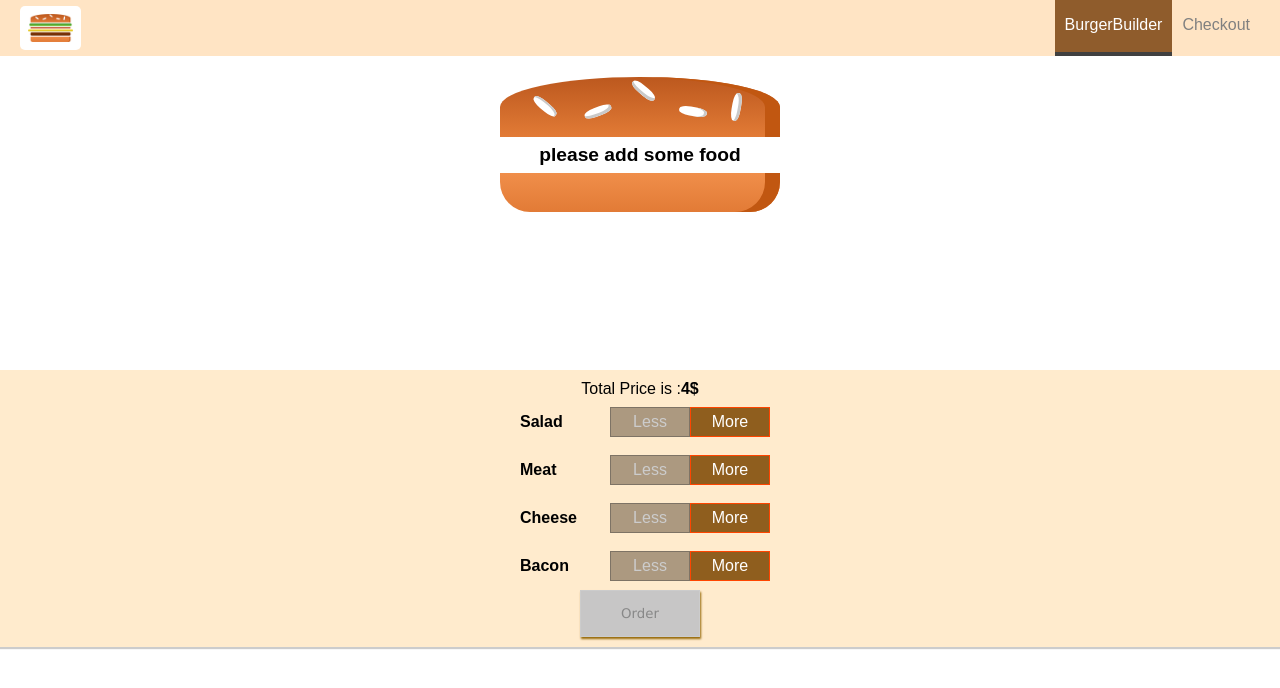
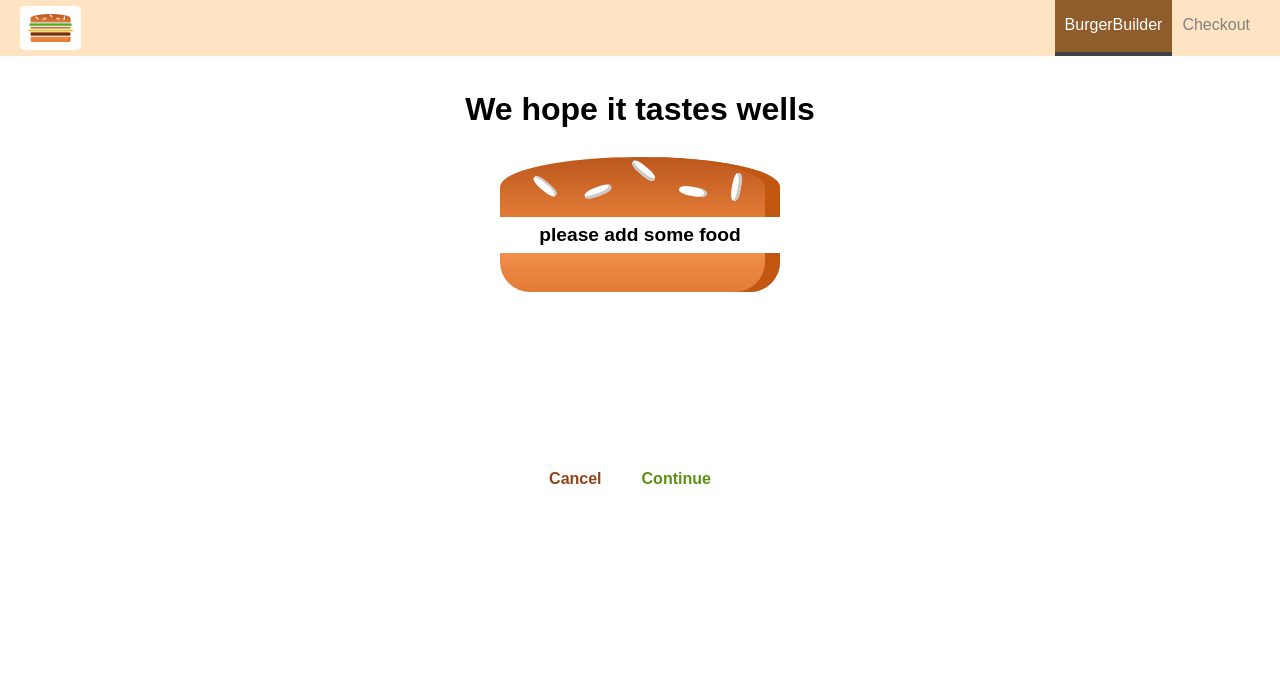
Before and after one commit to zhangmingkai4315/react-tutorial, a React app in the folder project-three/: page /checkout in a window 1280 px wide. Shown: the top 688 px of the page. Built offline with nearby package versions, Linux system fonts and the light colour scheme.

Commit message:
add checkout pages

```diff
--- a/project-three/package.json
+++ b/project-three/package.json
@@ -34,6 +34,7 @@
     "react": "^16.2.0",
     "react-dev-utils": "^4.2.1",
     "react-dom": "^16.2.0",
+    "react-router-dom": "^4.2.2",
     "style-loader": "0.19.0",
     "sw-precache-webpack-plugin": "0.11.4",
     "url-loader": "0.6.2",
--- a/project-three/src/App.js
+++ b/project-three/src/App.js
@@ -1,12 +1,17 @@
 import React, { Component } from 'react';
+import {Route, Switch} from 'react-router-dom'
+
 import Layout from './components/Layout/Layout';
 import BurgerBuilder from './containers/BurgerBuilder/BurgerBuilder';
-
+import { Checkout } from './containers/Checkout/Checkout';
 class App extends Component {
   render() {
     return (
         <Layout>
-          <BurgerBuilder/>
+          <Switch>
+              <Route path='/checkout' component={Checkout}/>
+              <Route path='/' component={BurgerBuilder}/>
+          </Switch>
         </Layout>
     );
   }
--- /dev/null
+++ b/project-three/src/components/Order/CheckoutSummary/CheckoutSummary.css
@@ -0,0 +1,11 @@
+.CheckoutSummary{
+  text-align: center;
+  width: 80%;
+  margin: auto;
+}
+
+@media(min-width:600px){
+  .CheckoutSummary{
+    width: 500px;
+  }
+}
--- /dev/null
+++ b/project-three/src/components/Order/CheckoutSummary/CheckoutSummary.js
@@ -0,0 +1,18 @@
+import React from 'react'
+import Burger from '../../Burger/Burger';
+import Button from '../../ui/Button/Button';
+import css from './CheckoutSummary.css'
+const checkoutSummary = (props) =>{
+  return (
+    <div className={css.CheckoutSummary}>
+        <h1>We hope it tastes wells</h1>
+        <div style={{width:'100%',margin:'auto'}}>
+          <Burger ingredients = {props.ingredients}/>
+        </div>
+        <Button buttonType="Danger" clicked={props.onCancel}>Cancel</Button>
+        <Button buttonType="Success" clicked={props.onContinue}>Continue</Button>
+    </div>
+  )
+}
+
+export default checkoutSummary;
--- a/project-three/src/containers/BurgerBuilder/BurgerBuilder.js
+++ b/project-three/src/containers/BurgerBuilder/BurgerBuilder.js
@@ -61,30 +61,38 @@ class BurgerBuilder extends Component {
     this.setState({ purchasing: false })
   }
   purchaseContinue=()=>{
-    this.setState({loading:true})
-    const order = {
-      ingredients:this.state.ingredients,
-      price:this.state.totalPrice,
-      customer:{
-        name:"mike",
-        address:{
-          street:'ABC',
-          country:'China'
-        },
-        email:'mike@example.com',
-      },
-      info:"fast delive please...."
+    const queryParams = []
+    for (let i in this.state.ingredients){
+      queryParams.push(encodeURIComponent(i)+'='+encodeURIComponent(this.state.ingredients[i]))
     }
-    axios.post('/orders.json', order)
-         .then(response=>{
-           console.log(response.data)
-           this.setState({loading:false,purchasing:false})
-           alert('order success')
-          })
-         .catch(error=>{
-           console.error(error)
-           this.setState({loading: false,purchasing:false})
-          })
+    this.props.history.push({
+      pathname:'/checkout',
+      search:queryParams.join('&')
+    })
+    // this.setState({loading:true})
+    // const order = {
+    //   ingredients:this.state.ingredients,
+    //   price:this.state.totalPrice,
+    //   customer:{
+    //     name:"mike",
+    //     address:{
+    //       street:'ABC',
+    //       country:'China'
+    //     },
+    //     email:'mike@example.com',
+    //   },
+    //   info:"fast delive please...."
+    // }
+    // axios.post('/orders.json', order)
+    //      .then(response=>{
+    //        console.log(response.data)
+    //        this.setState({loading:false,purchasing:false})
+    //        alert('order success')
+    //       })
+    //      .catch(error=>{
+    //        console.error(error)
+    //        this.setState({loading: false,purchasing:false})
+    //       })
   }
   render(){
     const disableInfo = {
--- /dev/null
+++ b/project-three/src/containers/Checkout/Checkout.js
@@ -0,0 +1,43 @@
+import React, { Component } from 'react'
+import CheckoutSummary from '../../components/Order/CheckoutSummary/CheckoutSummary';
+
+export class Checkout extends Component {
+  state={
+    ingredients:{
+      salad:0,
+      meat:0,
+      cheese:0,
+      bacon:0
+    }
+  }
+
+  componentDidMount = () => {
+    const query = new URLSearchParams(this.props.location.search)
+    const ingredients = {}
+    for (let param of query.entries()){
+      ingredients[param[0]]=parseInt(param[1],10)
+    }
+    this.setState({ingredients:ingredients})
+  }
+
+  orderCancel=()=>{
+    console.log('cancel...')
+    this.props.history.goBack()
+  }
+  orderContinue(){
+    console.log('order...')
+  }
+  render() {
+    return (
+      <div>
+        <CheckoutSummary
+            ingredients={this.state.ingredients}
+            onCancel={this.orderCancel}
+            onContinue = {this.orderContinue}
+            />
+      </div>
+    )
+  }
+}
+
+export default Checkout
--- a/project-three/src/index.js
+++ b/project-three/src/index.js
@@ -1,8 +1,12 @@
 import React from 'react';
 import ReactDOM from 'react-dom';
+import {BrowserRouter} from 'react-router-dom';
 import './index.css';
 import App from './App';
 import registerServiceWorker from './registerServiceWorker';
 
-ReactDOM.render(<App />, document.getElementById('root'));
+const app = (<BrowserRouter><App/></BrowserRouter>)
+
+
+ReactDOM.render(app, document.getElementById('root'));
 registerServiceWorker();
```
